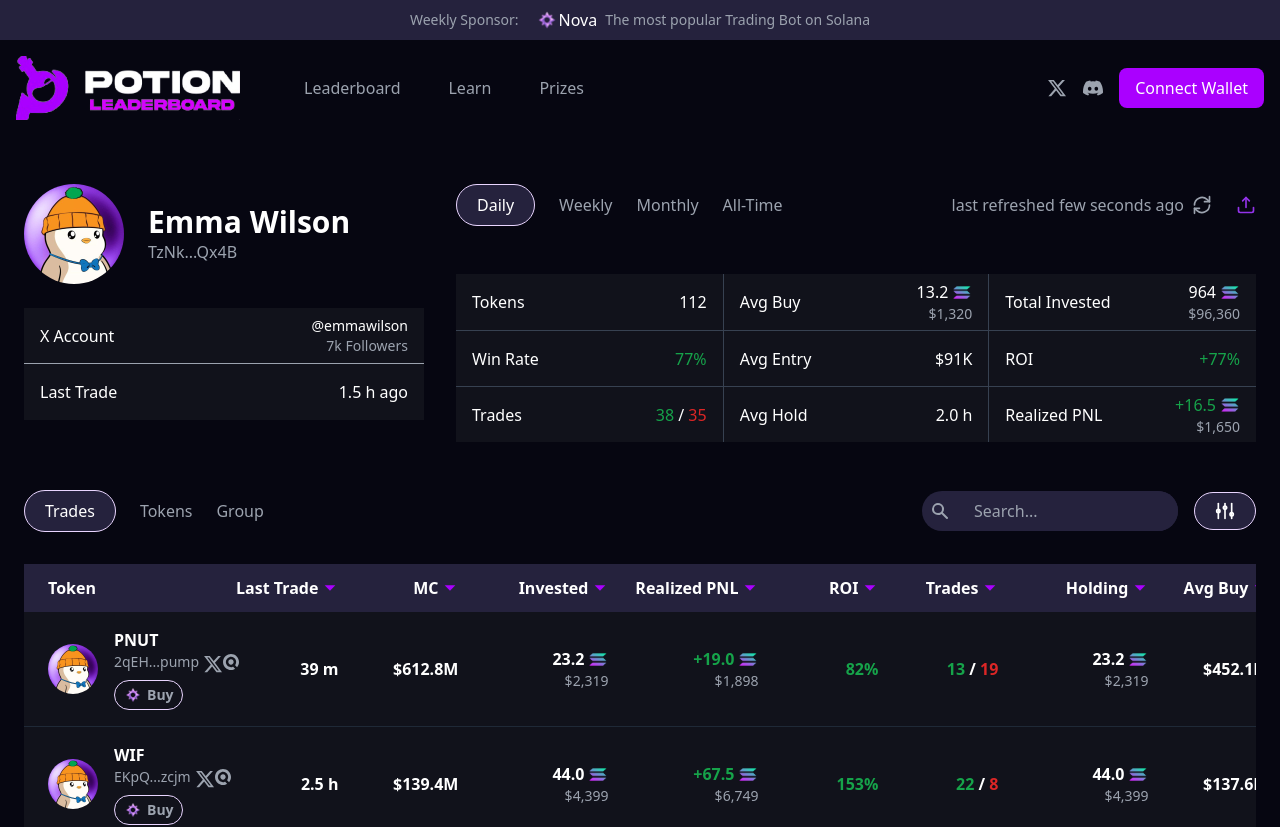
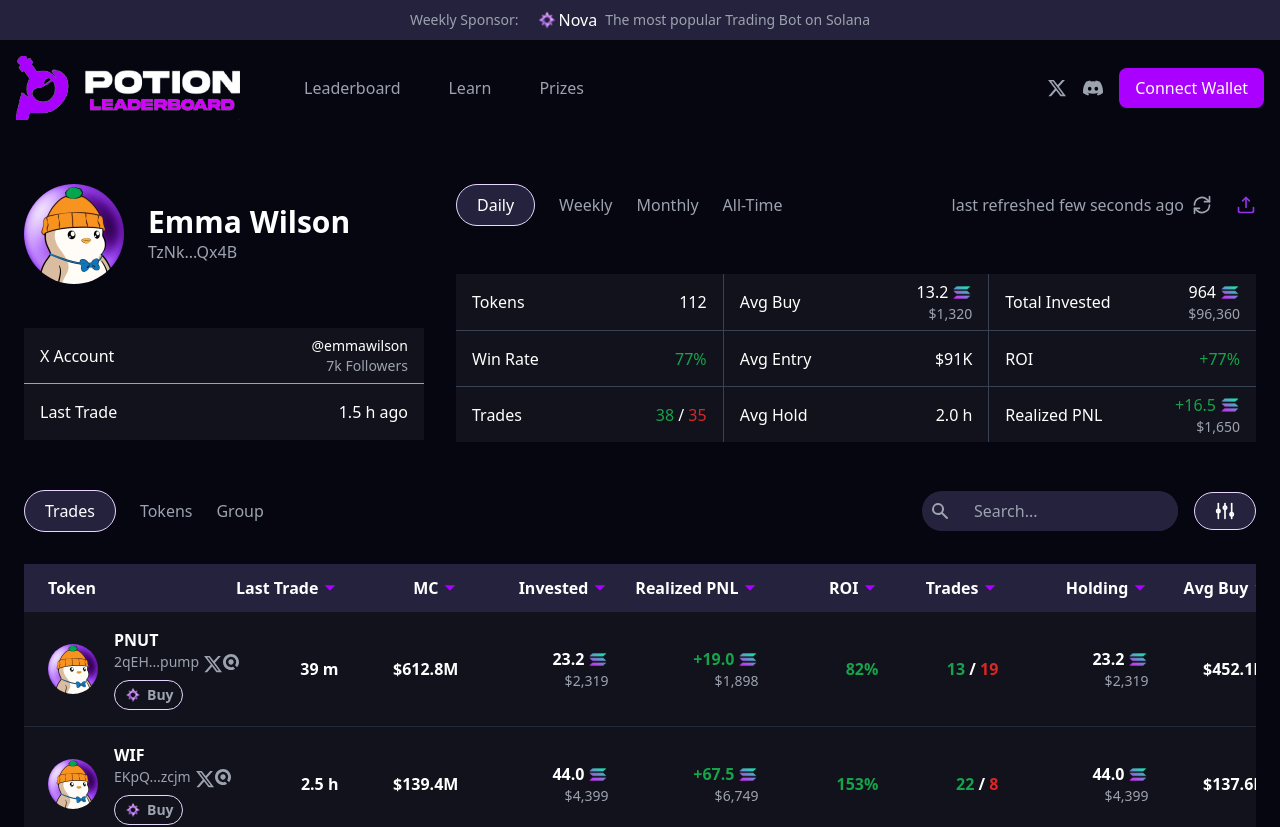
Before and after one commit to deiv-hash/potion-leaderboard, a Next.js app: page /trader/1 in a window 1280 px wide. Shown: the top 827 px of the page. Built offline with nearby package versions, Linux system fonts and the light colour scheme.

Commit message:
Adjust Trader page layout with increased vertical gap

```diff
--- a/app/trader/[wallet]/page.tsx
+++ b/app/trader/[wallet]/page.tsx
@@ -147,7 +147,7 @@ export default function TraderPage() {
         <div className="flex flex-col lg:flex-row gap-8">
           {/* Trader Info Section */}
           <div className="w-full lg:w-4/12">
-            <div className="flex flex-col sm:flex-row lg:flex-col gap-6">
+            <div className="flex flex-col sm:flex-row lg:flex-col gap-11">
               <div className="flex items-center gap-6">
                 <Image
                   src={trader.image}
```
